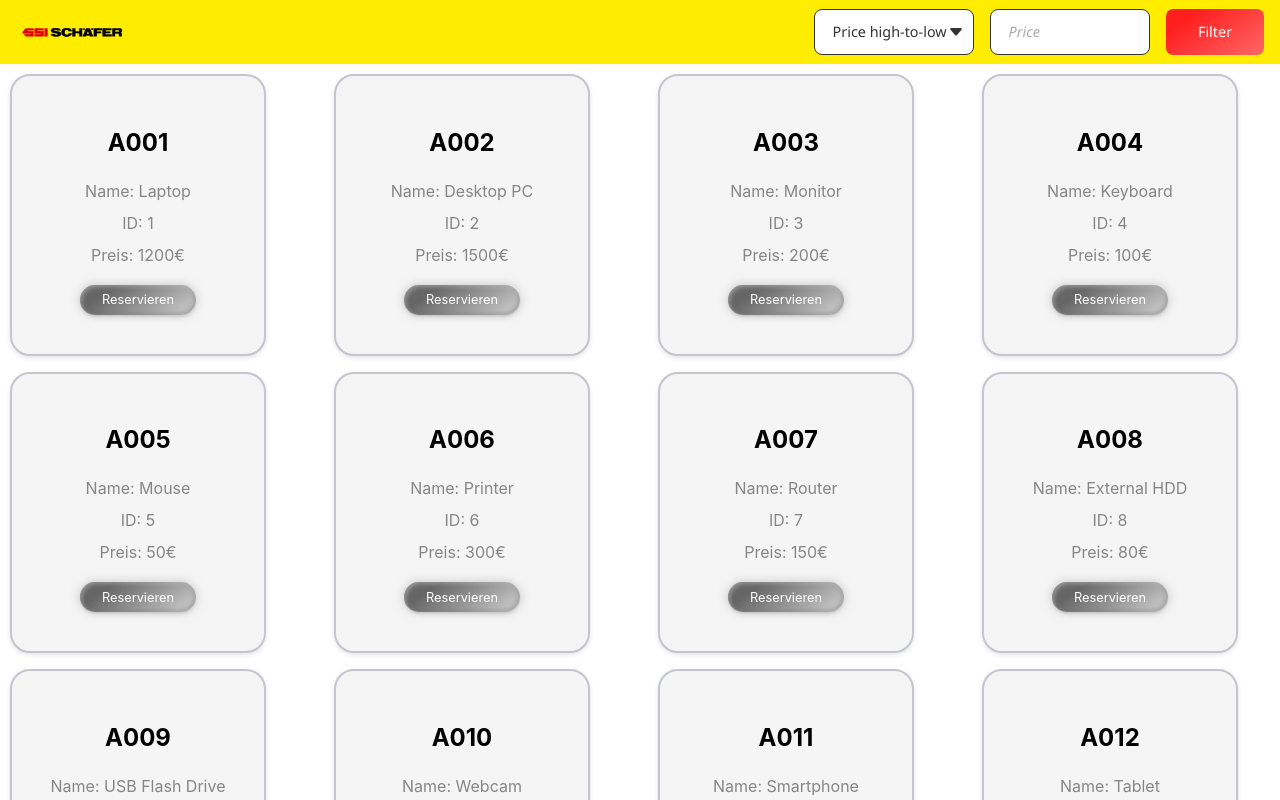
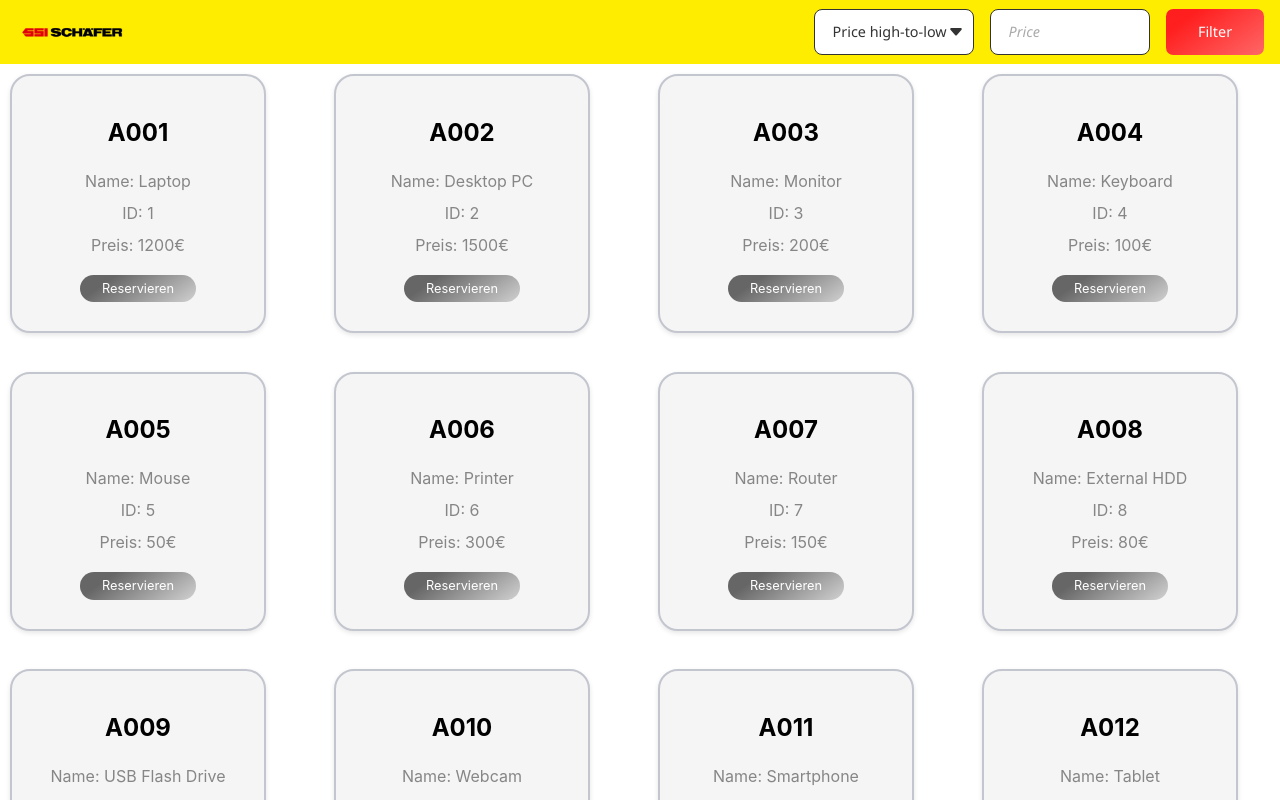
Before and after one commit to gigpab20/SSI_Schaefer_Webshop, a React (Create React App) app: page /mainpage in a window 1280 px wide. Shown: the top 800 px of the page. Built offline with nearby package versions, Linux system fonts and the light colour scheme; sample sign-in values are in the browser's storage.

Commit message:
Done mäßig

```diff
--- a/src/elements/AdminItem.tsx
+++ b/src/elements/AdminItem.tsx
@@ -2,8 +2,8 @@ import React from 'react';
 import { HardwareInt } from "../interface/HardwareInt";
 
 interface AdminItemProps {
-    onChooseProduct: (item: HardwareInt) => void
-    item: HardwareInt
+    onChooseProduct: (item: HardwareInt) => void;
+    item: HardwareInt;
 }
 
 function AdminItem({ onChooseProduct, item }: AdminItemProps) {
--- a/src/elements/Login.tsx
+++ b/src/elements/Login.tsx
@@ -37,6 +37,7 @@ const Login = () => {
 };
 
 export default Login;
+
 
 //ain't pushable
 
--- a/src/elements/ProtectedRoute.tsx
+++ b/src/elements/ProtectedRoute.tsx
@@ -1,6 +1,6 @@
 import React from 'react';
 import { Navigate } from 'react-router-dom';
-import { jwtDecode } from 'jwt-decode'; // Importiere jwtDecode aus jwt-decode
+import {jwtDecode} from 'jwt-decode';
 
 interface ProtectedRouteProps {
     children: React.ReactNode;
@@ -19,7 +19,8 @@ const ProtectedRoute: React.FC<ProtectedRouteProps> = ({ children }) => {
     if (token) {
         try {
             const decodedToken: DecodedToken = jwtDecode<DecodedToken>(token); // Verwende jwtDecode statt jwt_decode
-            isAuthenticated = !!decodedToken;
+            const currentTime = Date.now() / 1000; // aktuelle Zeit in Sekunden
+            isAuthenticated = decodedToken.exp > currentTime;
         } catch (error) {
             console.error("Token decoding failed:", error);
         }
--- a/src/interface/HardwareInt.d.ts
+++ b/src/interface/HardwareInt.d.ts
@@ -1,10 +1,9 @@
-export interface HardwareInt
-{
+export interface HardwareInt {
     ARTIKELNR: string;
     BEZEICH: string;
     BESCHREIBUNG: string;
     SERIENNR: string;
-    ANLAGENNR: number|undefined;
+    ANLAGENNR: number | undefined;
     WE_DATUM: string;
     PREIS?: string;
     KOMMENTAR: string;
--- a/src/stylesheets/adminPanel.css
+++ b/src/stylesheets/adminPanel.css
@@ -1,6 +1,3 @@
-/*/////////////////////////////////////////////////////////////////////////////////////////////////////////////*/
-/*for Test-Admin-PANEL*/
-
 .btn-mainpage {
     --clr-font-main: hsla(0, 0%, 20%, 1);
     --btn-bg-1: hsla(0, 0%, 85%, 1); /* Light gray */
@@ -35,8 +32,7 @@
         transition: linear;
     }
 }
-/*/////////////////////////////////////////////////////////////////////////////////////////////////////////////*/
-/*for ADMIN-PANEL-FORM*/
+
 .btn-save {
     --clr-font-main: hsla(0, 0%, 20%, 1);
     --btn-bg-1: hsla(194, 100%, 69%, 1); /* Light blue */
@@ -74,17 +70,15 @@
     }
 }
 
-
-/* Allgemeine Stile für Input-Felder im AdminPanel */
 input[type="text"], input[type="number"], input[type="date"], textarea {
     padding: 0.76em 1.22em;
-    min-width: 160px; /* Gleiche Breite */
-    min-height: 37px; /* Gleiche Höhe */
+    min-width: 160px;
+    min-height: 37px;
     font-size: calc(var(--size, 1rem) * 0.9);
-    font-family: "Segoe UI", system-ui, sans-serif; /* Gleiche Schriftart */
+    font-family: "Segoe UI", system-ui, sans-serif;
     font-weight: 500;
-    border: 1px solid #333333; /* Dünnerer Rand */
-    border-radius: 8px; /* Gleiche abgerundete Ecken */
+    border: 1px solid #333333;
+    border-radius: 8px;
     outline: none;
     background-color: #fff;
     color: #333;
@@ -98,15 +92,14 @@ input[type="text"]::placeholder, input[type="number"]::placeholder, input[type="
 }
 
 input[type="text"]:hover, input[type="number"]:hover, input[type="date"]:hover, textarea:hover {
-    background-color: #f0f8ff; /* Helles Blau beim Hover */
+    background-color: #f0f8ff;
 }
 
 input[type="text"]:focus, input[type="number"]:focus, input[type="date"]:focus, textarea:focus {
-    border-color: #333333; /* Gleiche Randfarbe beim Fokus */
-    transform: scale(1.02); /* Leichte Vergrößerung beim Fokus */
+    border-color: #333333;
+    transform: scale(1.02);
 }
 
-/* Spezifische Stile für input[type="number"] im AdminPanel */
 input[type="number"] {
     -moz-appearance: textfield;
 }
--- a/src/stylesheets/hardwareCard.css
+++ b/src/stylesheets/hardwareCard.css
@@ -1,15 +1,15 @@
 .card {
-    width: 20vw; /* Maintain the same width as before */
-    height: 100%; /* Maintain the same height as before */
+    width: 20vw;
+    height: 92%;
     border-radius: 20px;
     background: #f5f5f5;
     position: relative;
     padding: 1.8rem;
-    border: 2px solid #c3c6ce; /* Initial thin gray border */
-    transition: border-color 0.5s ease-out, box-shadow 0.5s ease-out; /* Smooth transition for hover effect */
+    border: 2px solid #c3c6ce;
+    transition: border-color 0.5s ease-out, box-shadow 0.5s ease-out;
     overflow: visible;
-    margin: 10px; /* Maintain the same margin as before */
-    box-shadow: 0 2px 5px rgba(0, 0, 0, 0.1); /* Maintain the same shadow as before */
+    margin: 10px;
+    box-shadow: 0 2px 5px rgba(0, 0, 0, 0.1);
 }
 
 .card-details {
@@ -24,32 +24,33 @@
 
 .card-button {
     width: 60%;
-    border-radius: 1rem; /* Matching border radius */
+    border-radius: 1rem;
     border: none;
     background-color: #008bf8;
     color: #fff;
     font-size: 1rem;
     padding: .5rem 1rem;
-    opacity: 1; /* Ensure the button is visible */
-    transition: 0.3s ease-out; /* Smooth transition for button */
-    margin-top: 10px; /* Add some space above the button */
+    opacity: 1;
+    transition: 0.3s ease-out;
+    margin-top: 10px;
+    display: flex;
+    align-items: center;
+    justify-content: center;
 }
 
 .text-body {
     color: rgb(134, 134, 134);
 }
 
-/* Text */
 .text-title {
     font-size: 1.5em;
     font-weight: bold;
-    text-align: center; /* Center aligns the text */
-    margin: 10px 0; /* Adds spacing around the title */
+    text-align: center;
+    margin: 10px 0;
 }
 
-/* Hover */
 .card:hover {
-    border-color: #f7ba2b; /* Change to yellow-red gradient */
+    border-color: #f7ba2b;
     box-shadow: 0 4px 18px 0 rgba(0, 0, 0, 0.25);
 }
 
@@ -58,28 +59,31 @@
     --btn-bg-1: hsla(0, 0%, 85%, 1); /* Light gray */
     --btn-bg-2: hsla(0, 0%, 40%, 1); /* Dark gray */
     --btn-bg-color: hsla(0, 0%, 100%, 1); /* White */
-    --radii: 1rem; /* Matching border radius */
-    padding: 0.42em 0.68em; /* Reduced padding */
-    min-width: 54px; /* Reduced min-width */
-    min-height: 20px; /* Reduced min-height */
-    font-size: calc(var(--size, 1rem) * 0.8); /* Slightly reduced font size */
+    --radii: 1rem;
+    padding: 0.42em 0.68em;
+    min-width: 54px;
+    min-height: 20px;
+    font-size: calc(var(--size, 1rem) * 0.8);
     background-size: 280% auto;
     background-image: linear-gradient(325deg, var(--btn-bg-2) 0%, var(--btn-bg-1) 55%, var(--btn-bg-2) 90%);
     border-radius: var(--radii);
     color: var(--btn-bg-color);
-    box-shadow: 0px 0px 10px rgba(150, 150, 150, 0.5), 0px 2.5px 2.5px -1px rgba(120, 120, 120, 0.25), inset 2px 2px 4px rgba(200, 200, 200, 0.5), inset -2px -2px 4px rgba(100, 100, 100, 0.35);
-    transition: background-color 0.3s, transform 0.3s, box-shadow 0.3s;
+    box-shadow: none;
+    transition: background-position 0.8s ease, transform 0.8s ease, box-shadow 0.8s ease;
+    display: flex;
+    align-items: center;
+    justify-content: center;
 }
 
 .btn-reserve:hover {
     background-position: right top;
-    transform: translateY(-2.5px); /* Slightly move up */
-    box-shadow: 0 0 5px rgba(0, 0, 0, 0.3);
+    transform: translateY(-2.5px);
+    box-shadow: none;
 }
 
 .btn-reserve:is(:focus, :focus-visible, :active) {
     outline: none;
-    box-shadow: 0 0 0 1.5px var(--btn-bg-color), 0 0 0 3px var(--btn-bg-2);
+    box-shadow: none;
 }
 
 @media (prefers-reduced-motion: reduce) {
--- a/src/test/TestAdminPanel.tsx
+++ b/src/test/TestAdminPanel.tsx
@@ -1,82 +1,3 @@
-/*import React, { useEffect, useState } from 'react';
-import AdminPanelForm from "../elements/AdminPanelForm";
-import AdminItem from "../elements/AdminItem";
-import { HardwareInt } from "../interface/HardwareInt";
-import { ProductService } from "../Service/ProductService" // Aktualisiert auf die neue Service-Klasse
-import { useNavigate } from 'react-router-dom';
-import "../stylesheets/adminPanel.css";
-
-function TestAdminPanel() {
-    const [hardware, setHardware] = useState<HardwareInt[]>([]);
-    const navigate = useNavigate();
-
-    const [selectedItem, setSelectedItem] = useState<HardwareInt>({
-        ARTIKELNR: "",
-        BEZEICH: "",
-        BESCHREIBUNG: "",
-        SERIENNR: "",
-        ANLAGENNR: undefined,
-        WE_DATUM: "",
-        PREIS: "",
-        KOMMENTAR: "",
-        RESERVIERT: 0
-    });
-
-    useEffect(() => {
-        ProductService.getProducts().then(products => {
-            setHardware(products);
-            console.log(products);
-        });
-    }, []);
-
-    function onChooseProduct(item: HardwareInt) {
-        setSelectedItem(item);
-    }
-
-    function onSaveChanges(item: HardwareInt) {
-        console.log(":::::::::::::::::::::::::::::hier im onSave:::::::::::::::::::::::::::::");
-        ProductService.updateProduct(item);
-    }
-
-    return (
-        <div className={"flex flex-col h-screen"}>
-            <div className={"flex-none h-16 custom-header-bg flex items-center justify-between px-4"}>
-                <div>
-                    <a href="https://www.ssi-schaefer.com/de-at" target="_blank" rel="noopener noreferrer">
-                        <img className="h-12 w-auto" src="/assets/schäfer-logo-removebg.png" alt="SSI Schäfer Logo"/>
-                    </a>
-                </div>
-                <div>
-                    <button className="btn cube cube-hover" type="button" onClick={() => navigate('/mainPage')}>
-                        <div className="bg-top">
-                            <div className="bg-inner"></div>
-                        </div>
-                        <div className="bg-right">
-                            <div className="bg-inner"></div>
-                        </div>
-                        <div className="bg">
-                            <div className="bg-inner"></div>
-                        </div>
-                        <div className="text">Main Page</div>
-                    </button>
-                </div>
-            </div>
-            <div className={"flex flex-grow"}>
-                <div className={"flex-none w-1/4 bg-red-400 p-4"}>
-                    {hardware.map(item => (
-                        <AdminItem key={item.ARTIKELNR} onChooseProduct={() => onChooseProduct(item)} item={item}/>
-                    ))}
-                </div>
-                <AdminPanelForm item={selectedItem} onSave={onSaveChanges}/>
-            </div>
-        </div>
-    );
-}
-
-export default TestAdminPanel;
-*/
-
-//code darüber ging mit DB glaube ich
 import React, { useEffect, useState } from 'react';
 import AdminPanelForm from "../elements/AdminPanelForm";
 import AdminItem from "../elements/AdminItem";
@@ -118,6 +39,8 @@ function TestAdminPanel() {
                 item.ARTIKELNR === updatedItem.ARTIKELNR ? updatedItem : item
             )
         );
+
+        setHardware(prevState => prevState.map(item => (item.ANLAGENNR === updatedItem.ANLAGENNR ? updatedItem : item)));
         setSelectedItem(updatedItem);
     }
 
```
Also changed, not shown: src/elements/HardwareCard.tsx (line endings or trailing spaces).
